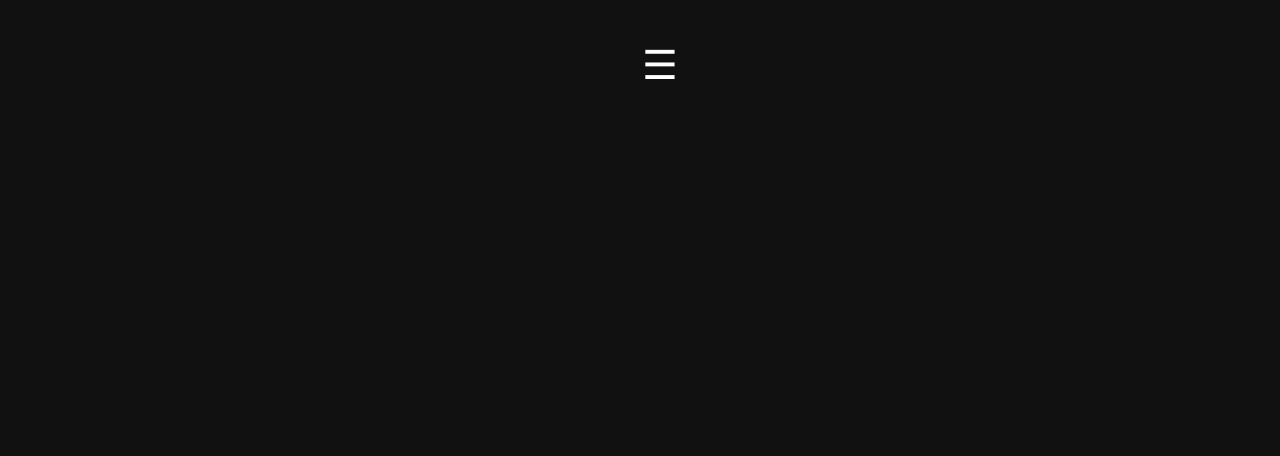
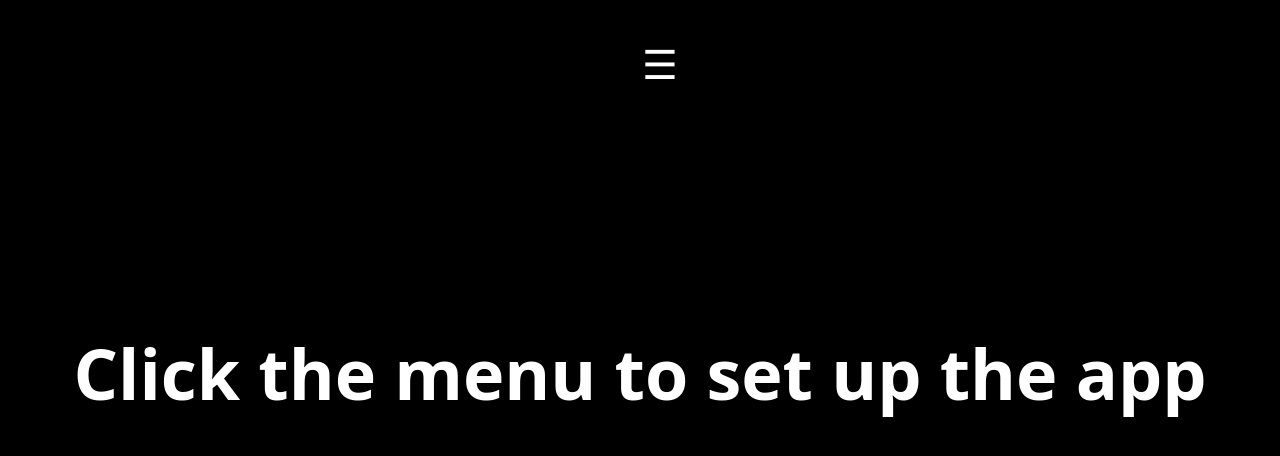
Before and after one commit to intelagense/loadingsoon, a plain HTML site: page index.html in a window 1280 px wide. Drawn offline with nearby package versions, Linux system fonts and the light colour scheme.

Commit message:
adds placeholder instruction

```diff
--- a/index.html
+++ b/index.html
@@ -23,6 +23,9 @@
         <button id="startShow">Start</button>
         <button id="fillDefaults">Fill with default data</button>
       </div>
+      <div id="placeholder" class="slide active" style="background-color: #000">
+        <h2>Click the menu to set up the app</h2>
+      </div>
     </main>
 
     <script src="./js/script.js"></script>
```
